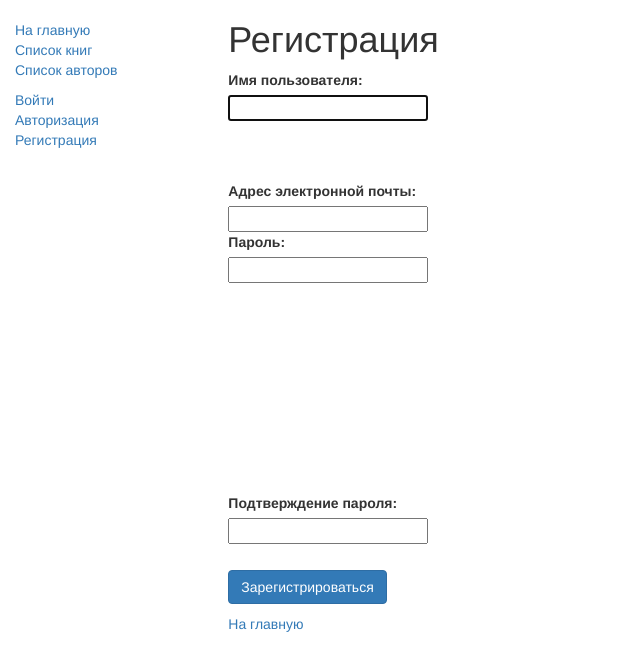
After one commit to Kissloroid/Final-project, a Django app: page /reg/ in a window 1280 px wide. The commit adds this page. Shown: the top 671 px of the page, without its empty margins (0-640 px from the left). Run offline with Django 4.2, Linux system fonts and the light colour scheme; some libraries are stand-ins or nearby versions.

Commit message:
FinalVersion

```diff
--- a/locallibrary/catalog/forms.py
+++ b/locallibrary/catalog/forms.py
@@ -1,4 +1,6 @@
 from django import forms
+from django.contrib.auth.forms import UserCreationForm, AuthenticationForm
+from django.contrib.auth.models import User
 from django.core.exceptions import ValidationError
 from django.utils.translation import ugettext_lazy as _
 import datetime
@@ -35,3 +37,15 @@ class ContactForm(forms.Form):
         label="Сообщение",
         widget=forms.Textarea
     )
+
+
+class UserForm(AuthenticationForm):
+    class Meta:
+        model = User
+
+
+class RegisterForm(UserCreationForm):
+
+    class Meta:
+        model = User
+        fields = ('username', 'email',)
--- a/locallibrary/catalog/templates/base_generic.html
+++ b/locallibrary/catalog/templates/base_generic.html
@@ -51,6 +51,20 @@
 
           {% else %}
               <li><a href="{% url 'login'%}">Войти</a></li>
+
+            <li class="nav-item">
+       {% url 'login_page' as url_login_page %}
+       <a class="nav-link {% if url_login_page == request.path %}active{% endif %}" aria-current="page"
+       href="{{url_login_page}}">Авторизация</a>
+       </li>
+
+
+              <li class="nav-item">
+       {% url 'register_page' as url_register_page %}
+       <a class="nav-link {% if url_register_page == request.path %}active{% endif %}" aria-current="page"
+       href="{{url_register_page}}">Регистрация</a>
+       </li>
+
           {% endif %}
       </ul>
      {% endblock %}
--- a/locallibrary/catalog/views.py
+++ b/locallibrary/catalog/views.py
@@ -8,11 +8,12 @@ from django.shortcuts import get_object_or_404
 from django.http import HttpResponseRedirect
 import datetime
 from django.views.generic.edit import CreateView, UpdateView, DeleteView
+from django.contrib.auth.views import LoginView
 from django.urls import reverse_lazy
 from .models import Author
 from django.shortcuts import render, reverse
 from django.views import View
-from .forms import ContactForm, RenewBookForm
+from .forms import ContactForm, RenewBookForm, RegisterForm, UserForm
 
 
 def index(request):
@@ -38,6 +39,17 @@ def index(request):
         'index.html',
         context={'num_genre': num_genre, 'num_books': num_books, 'num_instances': num_instances, 'num_instances_available': num_instances_available, 'num_authors': num_authors, 'num_visits':num_visits},
     )
+
+
+class UserRegisterView(CreateView):
+    template_name = 'register.html'
+    form_class = RegisterForm
+    success_url = reverse_lazy('index')
+
+
+class UserLoginView (LoginView):
+    template_name = 'login.html'
+    form_class = UserForm
 
 
 class BookListView(generic.ListView):
--- a/locallibrary/locallibrary/urls.py
+++ b/locallibrary/locallibrary/urls.py
@@ -4,12 +4,16 @@ from django.urls import include
 from django.views.generic import RedirectView
 from django.conf import settings
 from django.conf.urls.static import static
+from catalog.views import UserRegisterView, UserLoginView
 
 urlpatterns = [
     path('admin/', admin.site.urls),
     path('catalog/', include('catalog.urls')),
     path('', RedirectView.as_view(url='/catalog/', permanent=True)),
     path('accounts/', include('django.contrib.auth.urls')),
+    path('reg/', UserRegisterView.as_view(), name='register_page'),
+    path('login/', UserLoginView.as_view(), name='login_page'),
+
     # path('accounts/', include('allauth.urls')),
 ]
 
--- /dev/null
+++ b/locallibrary/templates/register.html
@@ -0,0 +1,21 @@
+{% extends 'base_generic.html' %}
+    {% block content %}
+        <style>
+            form label {padding-right: 5px width: 200px;}
+            form input {width: 200px;}
+            .helptext{visibility: hidden;}
+
+        </style>
+          <h1 class="mt-1">Регистрация</h1>
+          <div class="col-2">
+           <form id="add_form" style = "width:250px; height:500px" method="post">
+           {% csrf_token %}
+           {{form}}
+          </form>
+          </div>
+          <p>
+          <button form="add_form" class="btn btn-primary mt-4" type="submit">Зарегистрироваться</button>
+          <p><a href="/">На главную</a></p>
+
+
+    {% endblock %}
```
Also changed, not shown: locallibrary/templates/login.html (added, +18 -0 lines).
